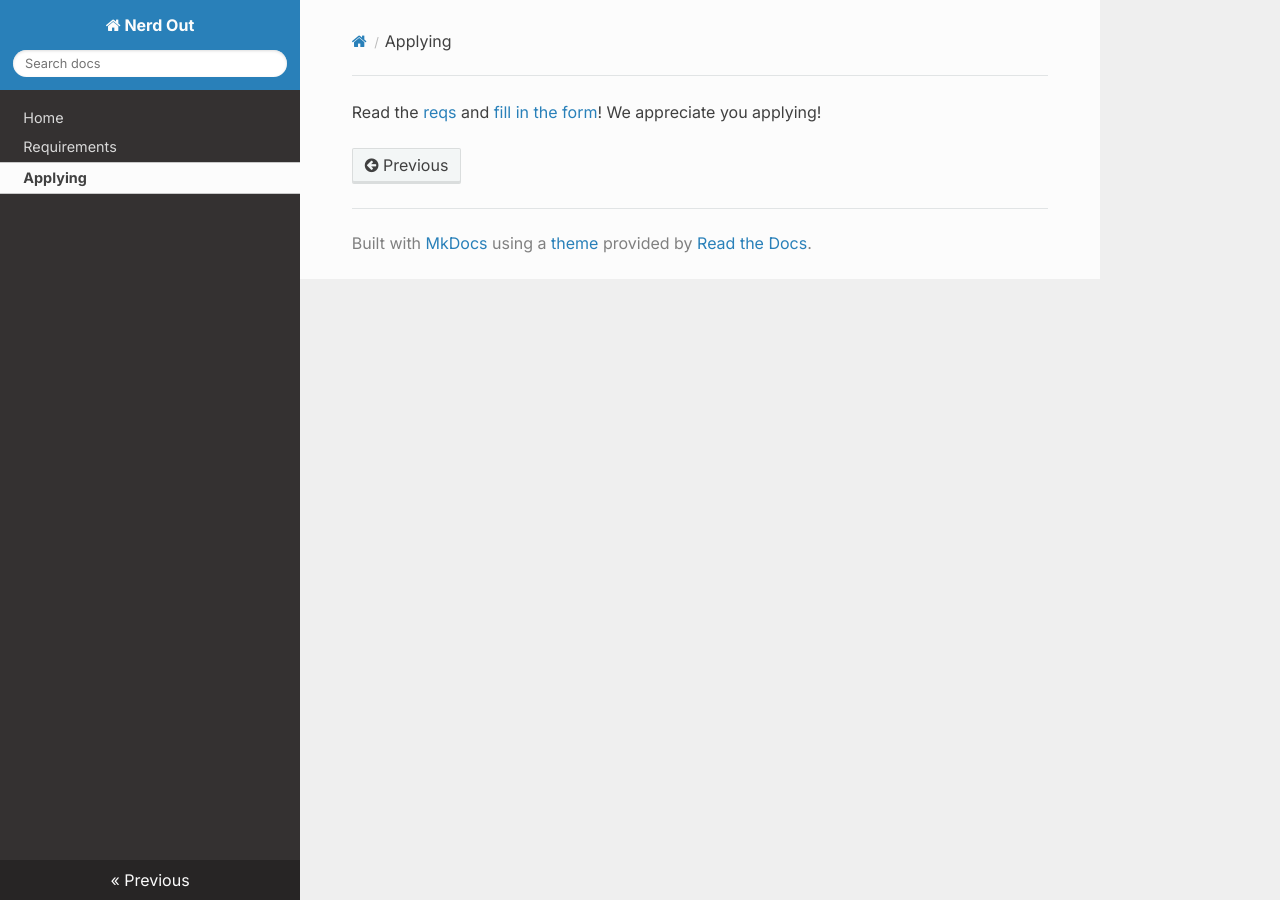
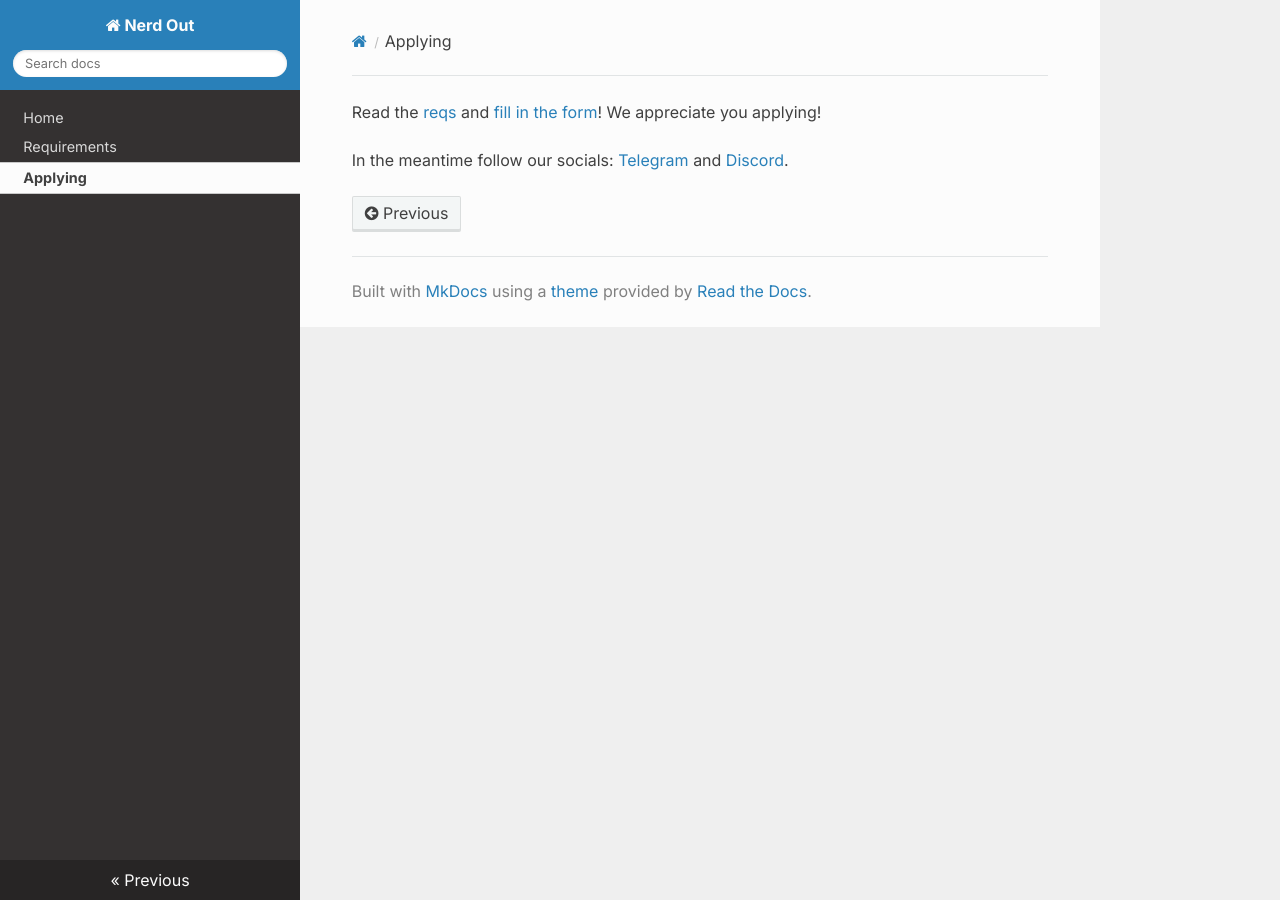
Before and after one commit to thinkinrocks/nerdout, an MkDocs documentation site: the page built from docs/applying.md, in a window 1280 px wide. Built offline with MkDocs 1.6.1, drawn with Linux system fonts in a browser that asks for light colours; nearby versions of some CDN libraries.

Commit message:
Add socials

```diff
--- a/docs/applying.md
+++ b/docs/applying.md
@@ -1 +1,3 @@
 Read the [reqs](./requirements.md) and [fill in the form](https://tally.so/r/GxepMp)! We appreciate you applying!
+
+In the meantime follow our socials: [Telegram](https://t.me/thinkinrocks) and [Discord](https://discord.gg/5MEu6njksN).
```
